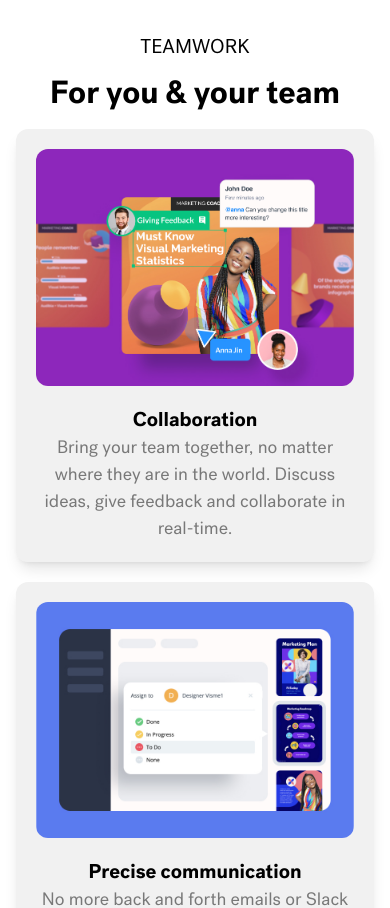
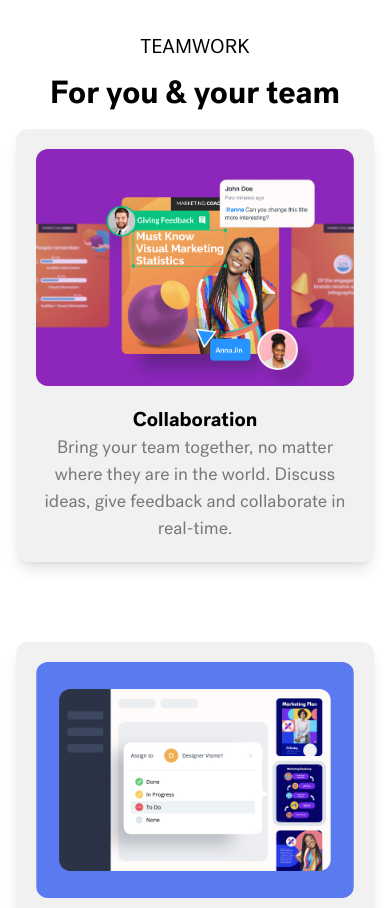
Before and after one commit to CZEJAY/demo, a Next.js app: page / in a window 390 px wide. Shown: the part 2280-3188 px from the top of the page. Built offline with nearby package versions, Linux system fonts and the light colour scheme.

Commit message:
initial commit

```diff
--- a/components/Landing Page/Teamwork.tsx
+++ b/components/Landing Page/Teamwork.tsx
@@ -10,7 +10,7 @@ export function Teamwork() {
           <h2>For you & your team</h2>
         </div>
 
-        <div className="grid md:grid-cols-2 lg:grid-cols-3 gap-5">
+        <div className="grid md:grid-cols-2 lg:grid-cols-3 md:gap-x-5 md:gap-y-10 max-md:space-y-20">
           {teamWork.map((item, idx) => (
             <CardItem
               key={idx}
```
